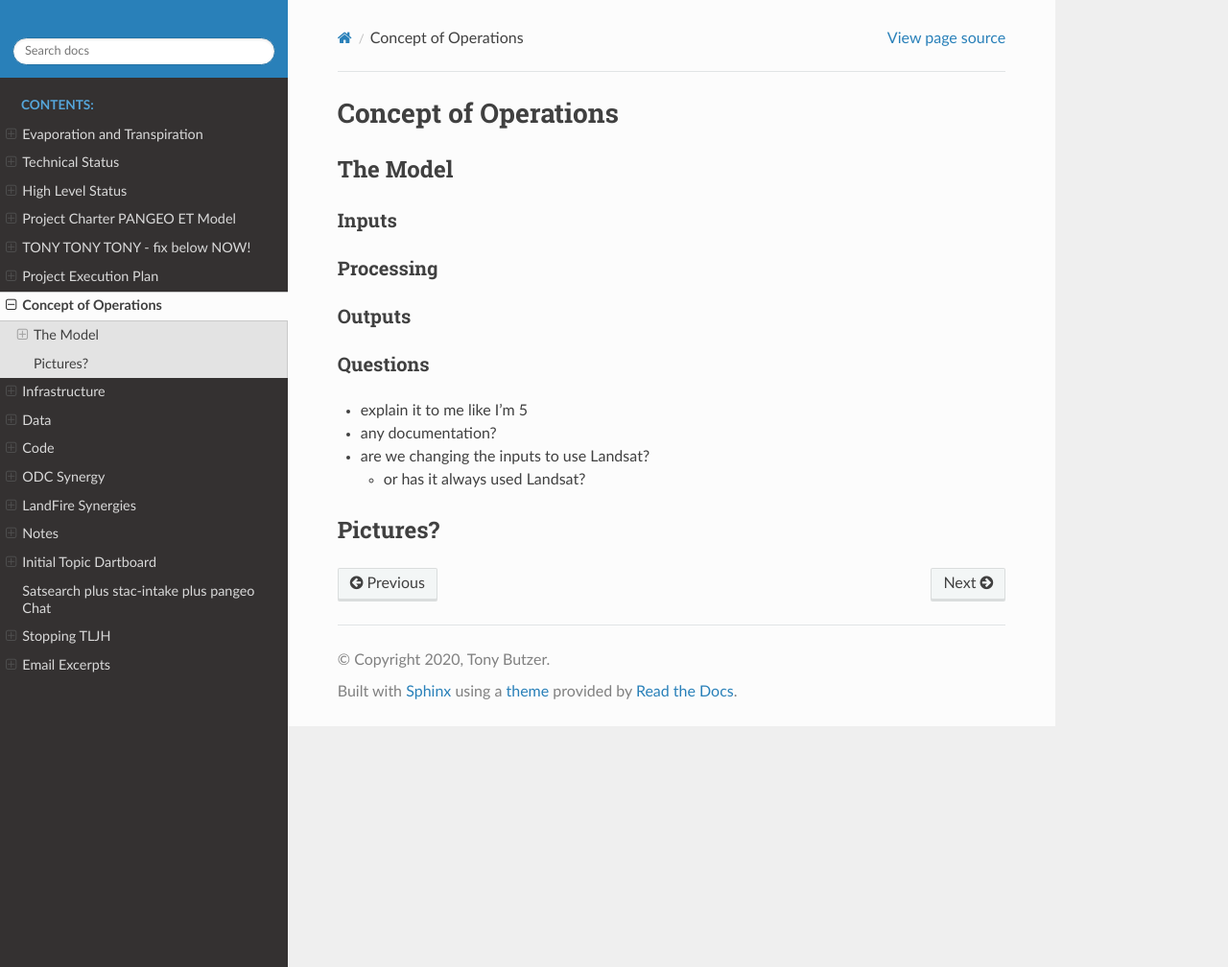
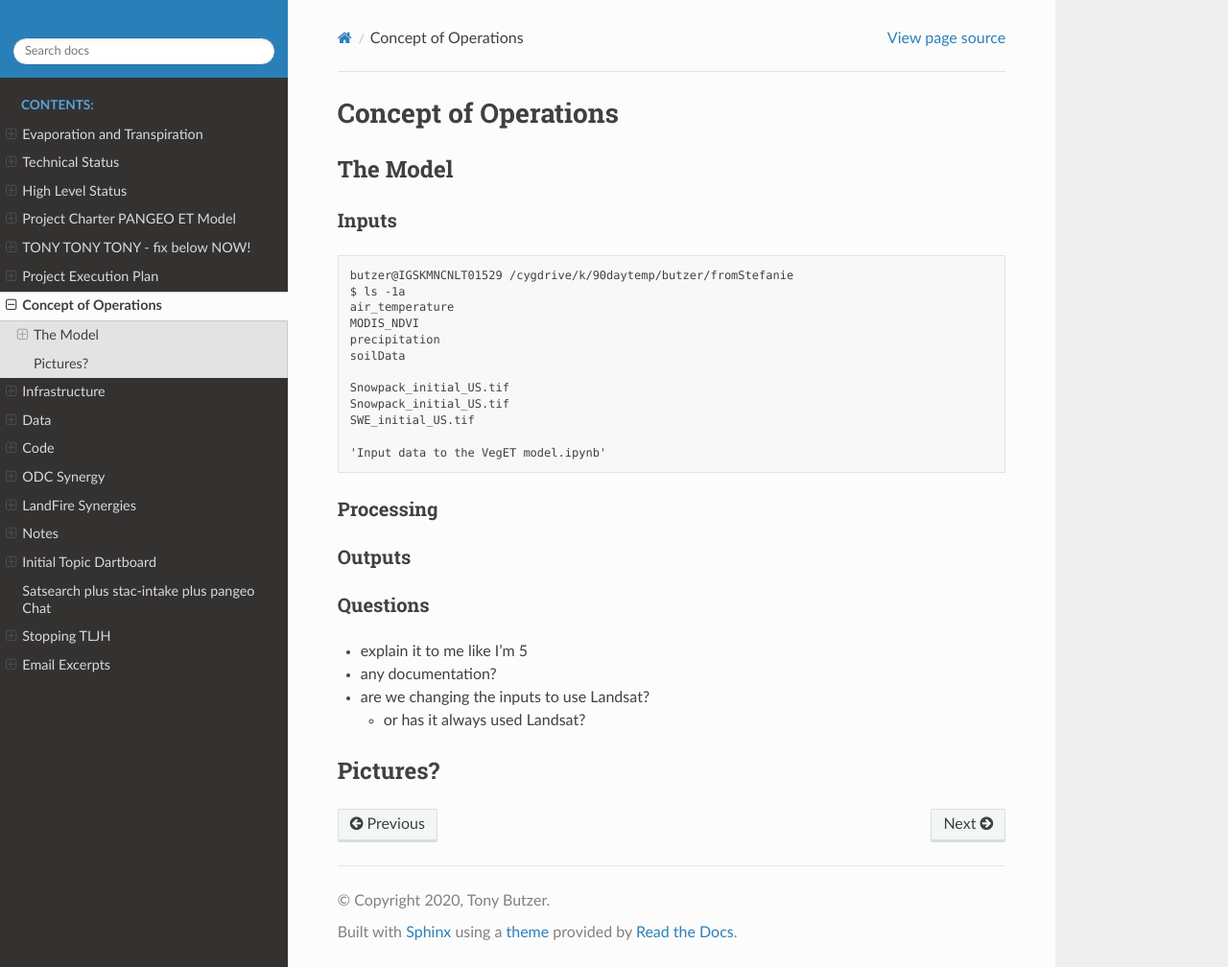
Before and after one commit to tonybutzer/et, a Sphinx documentation site: the page built from docs/source/15conops.md, in a window 1280 px wide and 1008 px high. Shown: the whole window at 96% size. Built offline with Sphinx 7.4.7 and the Read the Docs theme 2.0.0, drawn with Linux system fonts in a browser that asks for light colours.

Commit message:
automatic git update from Makefile

````diff
--- a/docs/source/15conops.md
+++ b/docs/source/15conops.md
@@ -4,6 +4,21 @@
 ## The Model
 
 ### Inputs
+
+```
+butzer@IGSKMNCNLT01529 /cygdrive/k/90daytemp/butzer/fromStefanie
+$ ls -1a
+air_temperature
+MODIS_NDVI
+precipitation
+soilData
+
+Snowpack_initial_US.tif
+Snowpack_initial_US.tif
+SWE_initial_US.tif
+
+'Input data to the VegET model.ipynb'
+```
 
 ### Processing
 
````
Also changed, not shown: docs/source/00status.md (+2 -2 lines), 1 other file.
